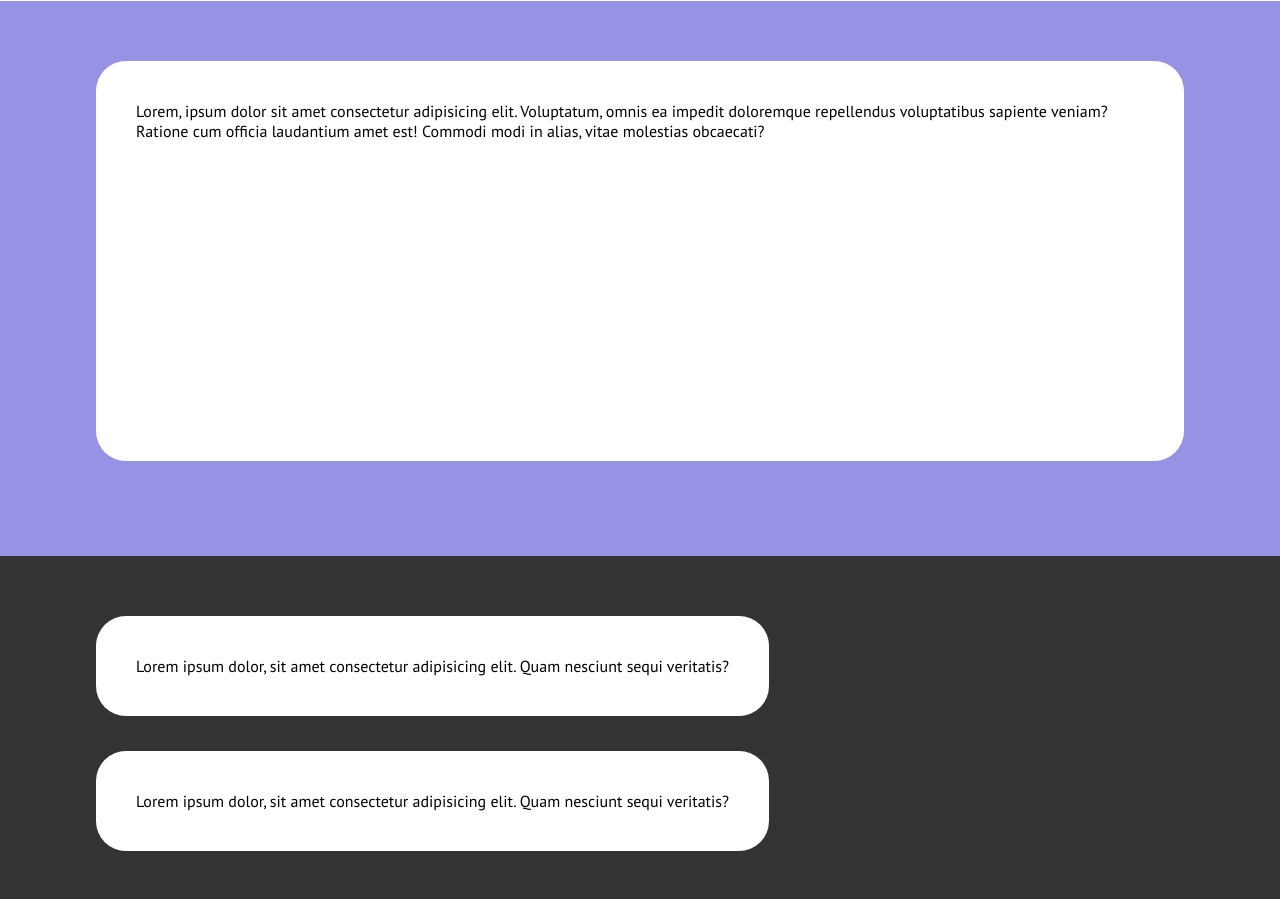
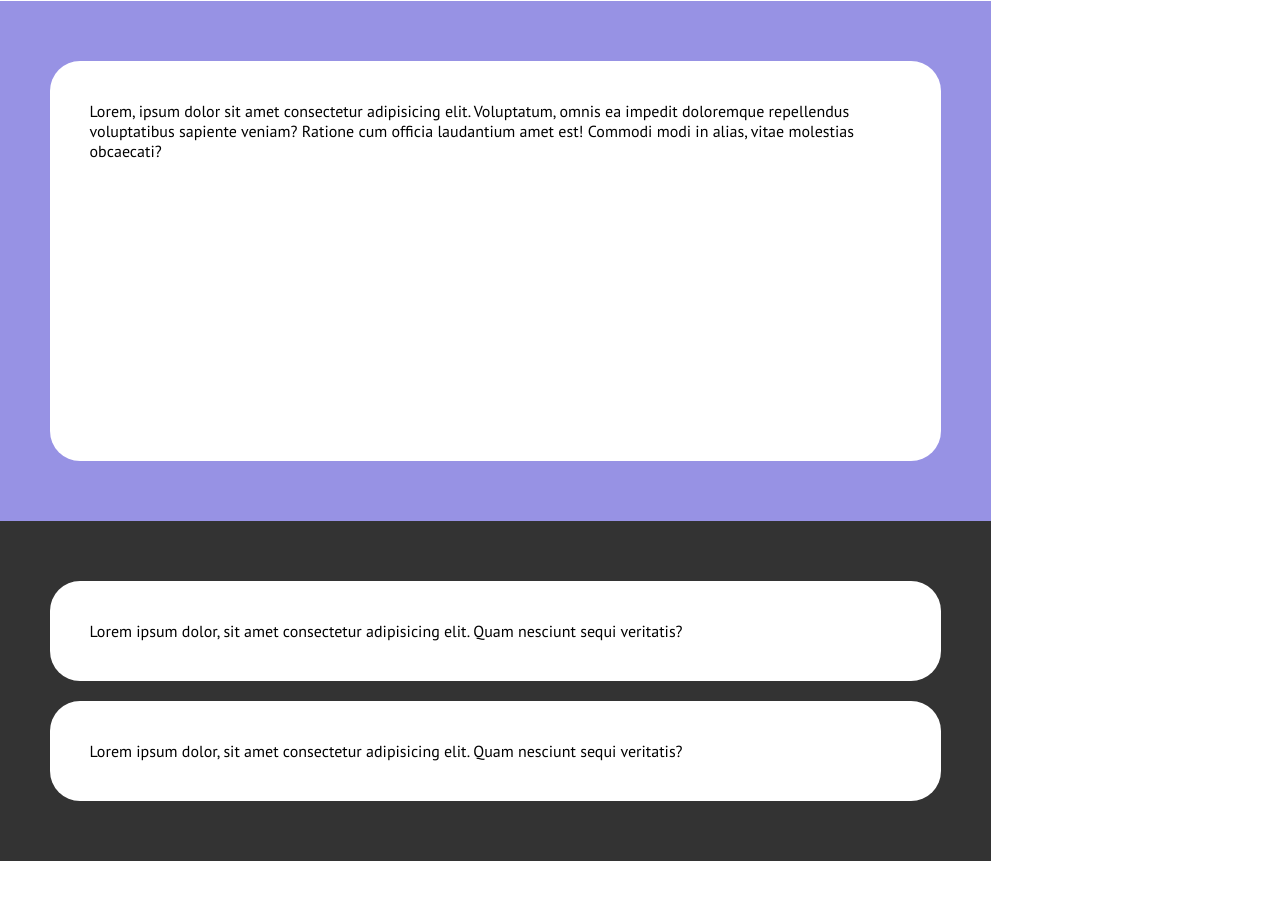
Before and after one commit to FilippoFoti/htmlcss-responsive-layout, a plain HTML site: page index.html in a window 1280 px wide. Shown: the part 6979-7878 px from the top of the page. After the commit the page ends 7840 px from the top, so only its background shows below. Drawn offline with Linux system fonts and the light colour scheme.

Commit message:
Aggiunto layout responsive sezione 6 e footer tablet

```diff
--- a/css/responsive.css
+++ b/css/responsive.css
@@ -92,4 +92,36 @@
     }
 
     /* SECTION-6 */
+    .section-6 {
+        max-width: 991px;
+    }
+
+    .section-6 .container {
+        width: 90%;
+        display: flex;
+        flex-wrap: wrap;
+        gap: 20px;
+    }
+
+    .section-6 .card-6 {
+        width: 100%;
+        margin-bottom: 0;
+    }
+
+    /* FOOTER */
+    footer {
+        max-width: 991px;
+    }
+
+    footer .container-footer {
+        width: 90%;
+        display: flex;
+        flex-wrap: wrap;
+        gap: 20px;
+    }
+
+    footer .card-footer {
+        width: 100%;
+        margin-bottom: 0;
+    }
 }
```
